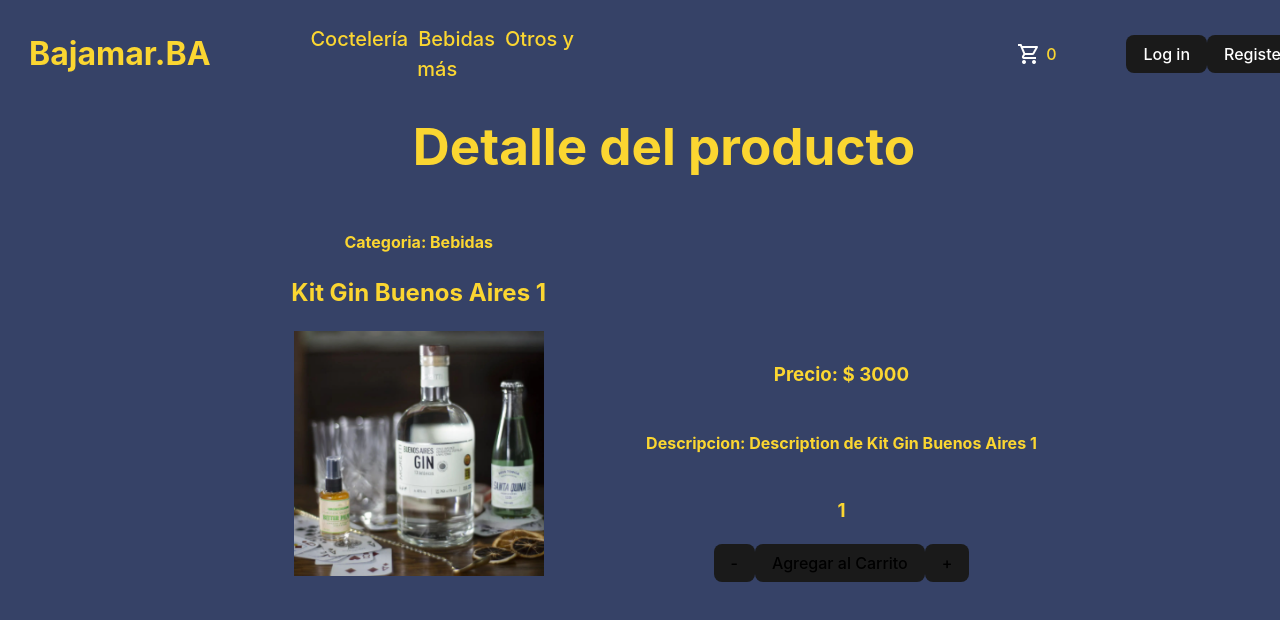
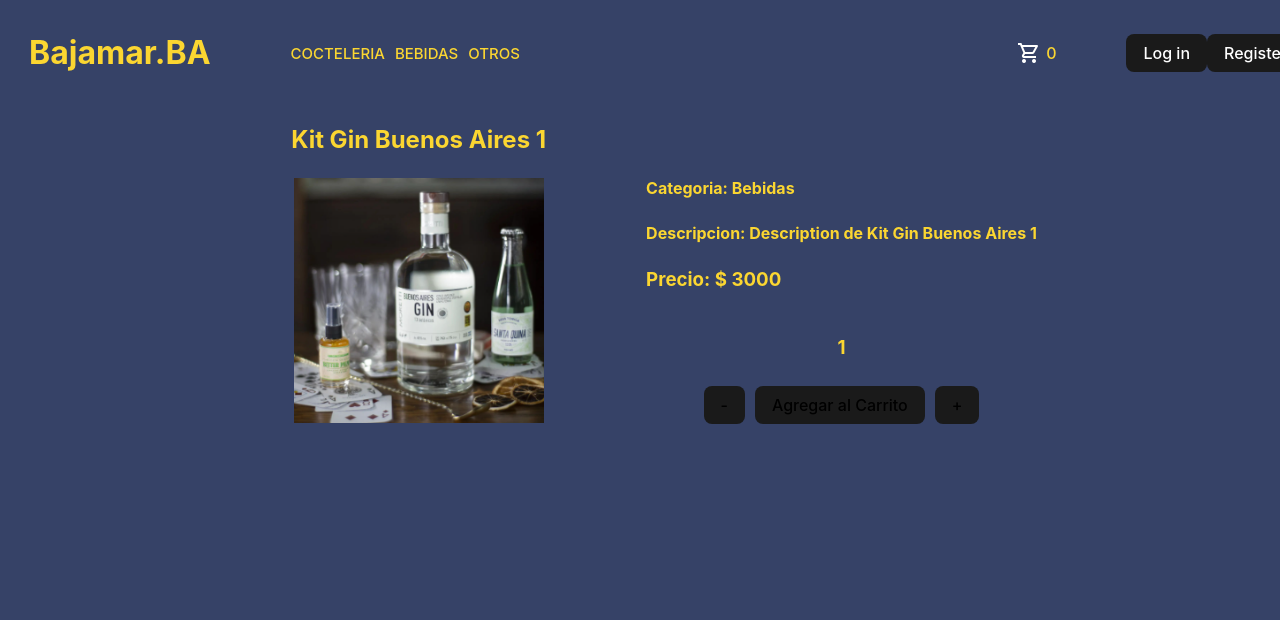
Before and after one commit to Ricardo2727/bajamar, a React (Vite) app: page /item/1 in a window 1280 px wide. Shown: the top 620 px of the page. Built offline with nearby package versions, Linux system fonts and the light colour scheme.

Commit message:
after+event

```diff
--- a/src/App.jsx
+++ b/src/App.jsx
@@ -12,7 +12,7 @@
       <BrowserRouter>
         <NavBar />
         <Routes>
-          <Route path='/' element={<ItemListContainer greeting={'La Tiendita de Bajamar'} />}/>
+          <Route path='/' element={<ItemListContainer greeting={'LA TIENDITA DE BAJAMAR'} />}/>
           <Route path='/category/:categoryId' element={<ItemListContainer greeting={'Productos según categoria:'} />}/>
           <Route path='/item/:itemId' element ={<ItemDetailContainer />}/>
 
--- a/src/component/Item/Item.module.css
+++ b/src/component/Item/Item.module.css
@@ -1,5 +1,7 @@
 .style{
     border: #FBD631 solid 1px;
+    border-radius: 4px;
     width: 250px;
     padding: 20px;
+    background-color: #5a688fb3;
 }
--- a/src/component/ItemCount/ItemCount.jsx
+++ b/src/component/ItemCount/ItemCount.jsx
@@ -17,11 +17,11 @@
 }
 
     return(
-        <div>
-            <h3>{count}</h3>
-            <button onClick={decrem} >-</button>
-            <button onClick={()=> onAdd(count)} >Agregar al Carrito</button>
-            <button onClick={increm} >+</button>
+        <div >
+            <h3 >{count}</h3>
+            <button style={{ margin: '5px' }} onClick={decrem} >-</button>
+            <button style={{ margin: '5px' }} onClick={()=> onAdd(count)} >Agregar al Carrito</button>
+            <button style={{ margin: '5px' }} onClick={increm} >+</button>
         </div>
 
     )
--- a/src/component/ItemDetail/ItemDetail.jsx
+++ b/src/component/ItemDetail/ItemDetail.jsx
@@ -1,22 +1,48 @@
 import ItemCount from "../ItemCount/ItemCount"
+import { useState } from "react"
+import { Link } from "react-router-dom"
 
+const ItemDetail = ({ id, name, category, img, price, description, stock }) => {
 
+    const [quantity, setQuantity] = useState(0)
 
-const ItemDetail = ({ name, category, img, price, description, stock }) => {
+    const handleOnAdd = (quantity) => {
+        console.log("cantidad del producto:" + quantity);
+        setQuantity(quantity)
+    }
+
     return (
         <article style={{ display: 'flex', flexDirection: 'row', flexWrap: 'wrap', gap: '100px', margin: '20px', justifyContent: 'center' }} >
             <div>
-                <h4>Categoria: {category}</h4>
-                <h2> {name}</h2>
-                <img src={'.' + img} style={{ width: 250 }} alt="" />
+                <header>
+                    <h2> {name}</h2>
+                </header>
+                <picture>
+                    <img src={'.' + img} style={{ width: 250 }} alt="" />
+                </picture>
             </div>
 
-            <div style={{ display: 'flex', flexDirection: 'column',  gap: '2px',justifyContent: 'flex-end'}}>
+            <div style={{ display: 'flex', flexDirection: 'column', gap: '2px', justifyContent: 'flex-end' }}>
+                <section style={{textAlign:"left"}}>
 
-                <h3> Precio: $ {price}</h3>
-                <h4>Descripcion: {description}</h4>
-                <ItemCount stock={stock} />
+                    <h4>Categoria: {category}</h4>
+
+                    <h4>Descripcion: {description}</h4>
+
+                    <h3>Precio: $ {price}</h3>
+
+                </section>
+                <footer >
+                    {
+                        quantity === 0 ? (
+                            <ItemCount onAdd={handleOnAdd} stock={stock} />
+                        ) : (
+                            <Link to='/cart'>Ir al carrito</Link>
+                        )
+                    }
+                </footer>
             </div>
+
         </article>
     )
 }
--- a/src/component/ItemDetailContainer/ItemDetailContainer.jsx
+++ b/src/component/ItemDetailContainer/ItemDetailContainer.jsx
@@ -17,7 +17,6 @@
 
     return (
         <main>
-            <h1>Detalle del producto</h1>
             <ItemDetail {...product}/>
         </main>
     )
--- a/src/component/NavBar/NavBar.jsx
+++ b/src/component/NavBar/NavBar.jsx
@@ -11,9 +11,9 @@
                 <h2 className={classes.title}>Bajamar.BA</h2>
                 <nav>
                     {/* <Link className={classes.aHeader}>Inicio</Link> */}
-                    <Link to='/category/Cocteleria' className={classes.aHeader}>Coctelería</Link>
-                    <Link to='/category/Bebidas' className={classes.aHeader}>Bebidas</Link>
-                    <Link to='/category/Otros' className={classes.aHeader}>Otros y más</Link>
+                    <Link to='/category/Cocteleria' className={classes.aHeader}>COCTELERIA</Link>
+                    <Link to='/category/Bebidas' className={classes.aHeader}>BEBIDAS</Link>
+                    <Link to='/category/Otros' className={classes.aHeader}>OTROS</Link>
                 </nav>
             </div>
             <div className={classes.ajusteHeaderDer}>
--- a/src/component/NavBar/NavBar.module.css
+++ b/src/component/NavBar/NavBar.module.css
@@ -7,7 +7,7 @@
 }
 
 .ajusteHeaderIzq{
-    width: 700px;
+    width: 1000px;
     display: flex;
     align-items: center;
     justify-content: flex-start;
@@ -24,7 +24,7 @@
 
 .aHeader{
     padding: 5px;
-    font-size: 20px;
+    font-size: 15px;
 }
 
 .title{
```
